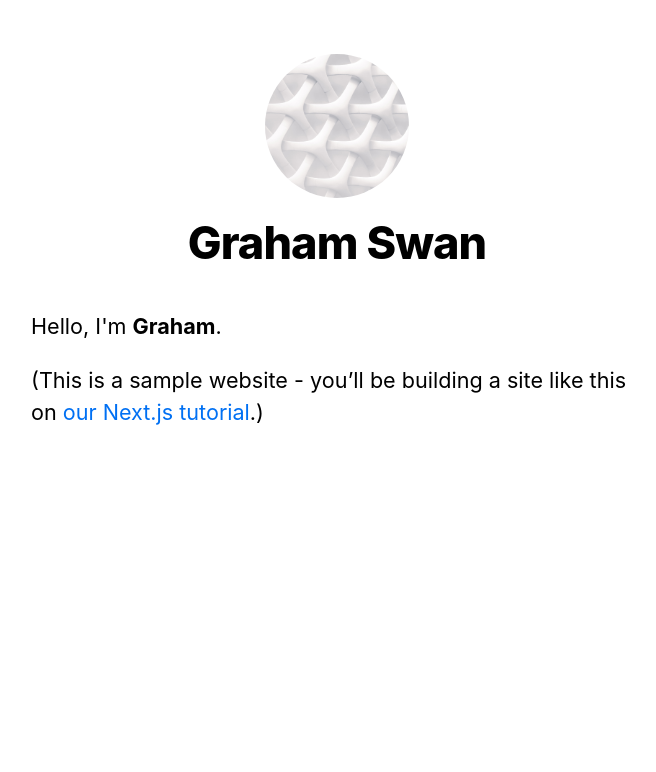
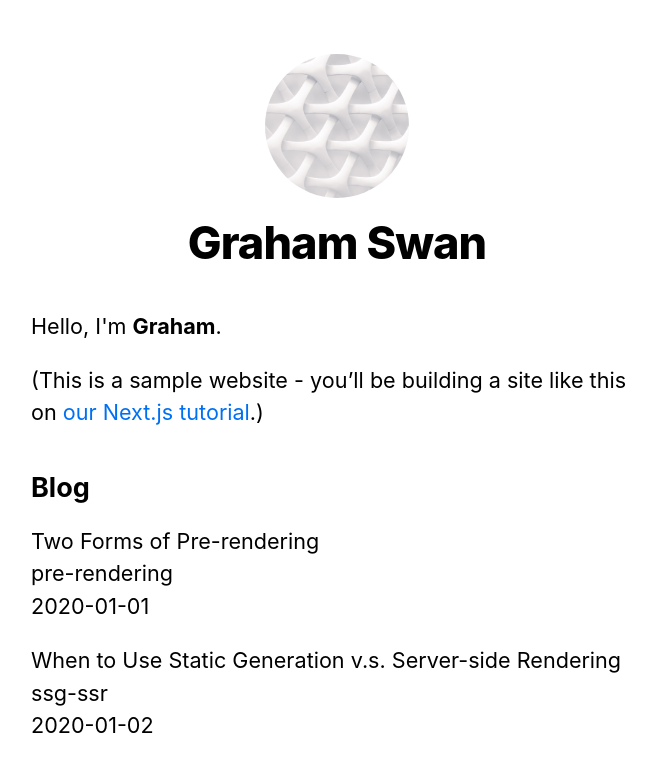
Before and after one commit to thinkswan/next-js-blog, a Next.js app: page / in a window 1280 px wide. Shown: the top 772 px of the page, without its empty margins (303-959 px from the left). Built offline with nearby package versions, Linux system fonts and the light colour scheme.

Commit message:
feat: pre-render post content from file system

```diff
--- /dev/null
+++ b/lib/posts.js
@@ -0,0 +1,32 @@
+import fs from "fs";
+import path from "path";
+import matter from "gray-matter";
+
+const postsDirectory = path.join(process.cwd(), "posts");
+
+export function getSortedPostsData() {
+  // Get file names under /posts
+  const fileNames = fs.readdirSync(postsDirectory);
+  const allPostsData = fileNames.map((fileName) => {
+    // Remove ".md" from file name to get ID
+    const id = fileName.replace(/\.md$/, "");
+
+    // Read markdown file as string
+    const fullPath = path.join(postsDirectory, fileName);
+    const fileContents = fs.readFileSync(fullPath, "utf8");
+
+    // Use gray-matter to parse the post metadata section
+    const matterResult = matter(fileContents);
+
+    // Combine the data with the ID
+    return { id, ...matterResult.data };
+  });
+
+  // Sort posts by data
+  return allPostsData.sort(({ date: a }, { data: b }) => {
+    if (a < b) return 1;
+    if (a > b) return -1;
+
+    return 0;
+  });
+}
--- a/package.json
+++ b/package.json
@@ -6,6 +6,7 @@
     "start": "next start"
   },
   "dependencies": {
+    "gray-matter": "^4.0.3",
     "next": "latest",
     "react": "17.0.2",
     "react-dom": "17.0.2"
--- a/pages/index.js
+++ b/pages/index.js
@@ -1,8 +1,19 @@
 import Head from "next/head";
+import { getSortedPostsData } from "../lib/posts";
 import Layout, { siteTitle } from "../components/layout";
 import utilStyles from "../styles/utils.module.css";
 
-export default function Home() {
+export async function getStaticProps() {
+  const allPostsData = getSortedPostsData();
+
+  return {
+    props: {
+      allPostsData,
+    },
+  };
+}
+
+export default function Home({ allPostsData }) {
   return (
     <Layout home>
       <Head>
@@ -18,6 +29,21 @@
           <a href="https://nextjs.org/learn">our Next.js tutorial</a>.)
         </p>
       </section>
+
+      <section className={`${utilStyles.headingMd} ${utilStyles.padding1px}`}>
+        <h2 className={utilStyles.headingLg}>Blog</h2>
+        <ul className={utilStyles.list}>
+          {allPostsData.map(({ id, date, title }) => (
+            <li className={utilStyles.listItem} key={id}>
+              {title}
+              <br />
+              {id}
+              <br />
+              {date}
+            </li>
+          ))}
+        </ul>
+      </section>
     </Layout>
   );
 }
--- /dev/null
+++ b/posts/pre-rendering.md
@@ -0,0 +1,11 @@
+---
+title: "Two Forms of Pre-rendering"
+date: "2020-01-01"
+---
+
+Next.js has two forms of pre-rendering: **Static Generation** and **Server-side Rendering**. The difference is in **when** it generates the HTML for a page.
+
+- **Static Generation** is the pre-rendering method that generates the HTML at **build time**. The pre-rendered HTML is then _reused_ on each request.
+- **Server-side Rendering** is the pre-rendering method that generates the HTML on **each request**.
+
+Importantly, Next.js lets you **choose** which pre-rendering form to use for each page. You can create a "hybrid" Next.js app by using Static Generation for most pages and using Server-side Rendering for others.
--- /dev/null
+++ b/posts/ssg-ssr.md
@@ -0,0 +1,19 @@
+---
+title: "When to Use Static Generation v.s. Server-side Rendering"
+date: "2020-01-02"
+---
+
+We recommend using **Static Generation** (with and without data) whenever possible because your page can be built once and served by CDN, which makes it much faster than having a server render the page on every request.
+
+You can use Static Generation for many types of pages, including:
+
+- Marketing pages
+- Blog posts
+- E-commerce product listings
+- Help and documentation
+
+You should ask yourself: "Can I pre-render this page **ahead** of a user's request?" If the answer is yes, then you should choose Static Generation.
+
+On the other hand, Static Generation is **not** a good idea if you cannot pre-render a page ahead of a user's request. Maybe your page shows frequently updated data, and the page content changes on every request.
+
+In that case, you can use **Server-Side Rendering**. It will be slower, but the pre-rendered page will always be up-to-date. Or you can skip pre-rendering and use client-side JavaScript to populate data.
```
Also changed, not shown: 1 other file (tests, documents, lock files or other folders).
